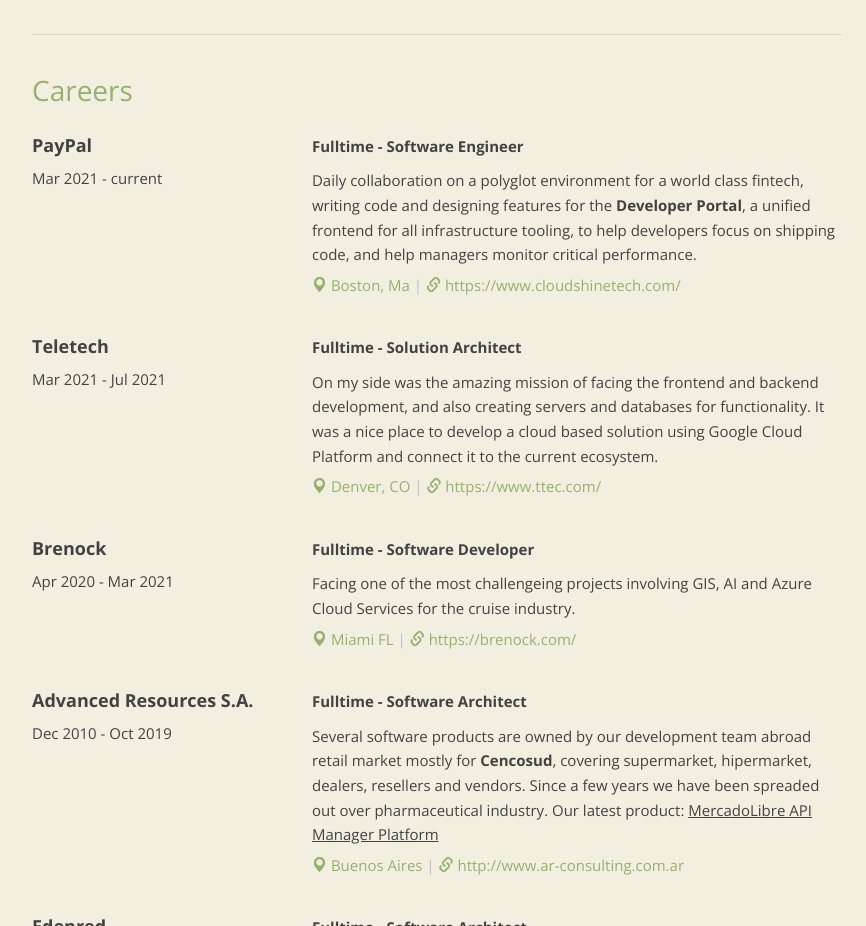
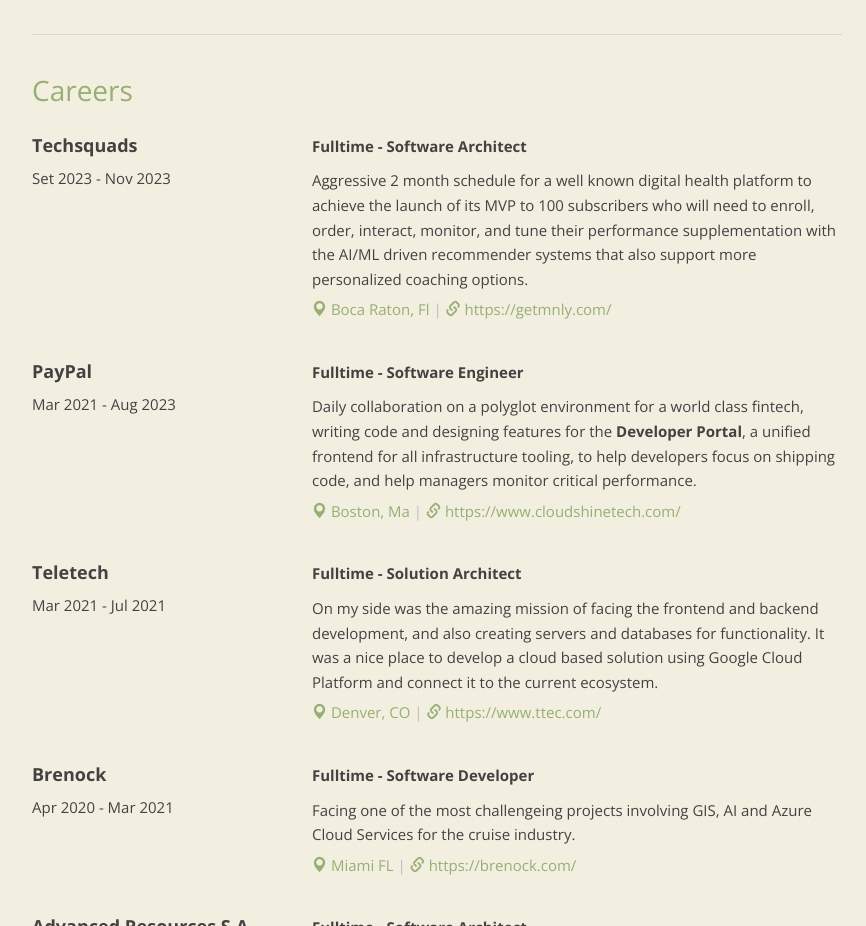
Before and after one commit to jreisz/www.reisz.com, a website: page index.html in a window 1280 px wide. Shown: the part 2900-3826 px from the top of the page, without its empty margins (203-1069 px from the left). Drawn offline with nearby package versions, Linux system fonts and the light colour scheme.

Commit message:
including mnly

```diff
--- a/index.html
+++ b/index.html
@@ -226,10 +226,37 @@
 <div class="experiences">
 	<div class="experience row">
 		<div class="col-md-4">
+			<h4>Techsquads</h4>
+			<p class="experience-period">
+				Set 2023				-
+				Nov	2023</p>
+		</div>
+		<div class="col-md-8">
+			<p>
+				<strong>Fulltime - Software Architect</strong>
+				<span class="hidden-phone">
+					Aggressive 2 month schedule for a well known digital health platform to achieve the launch of its MVP to 100 subscribers who will need to enroll, order,
+interact, monitor, and tune their performance supplementation with the AI/ML driven recommender systems that also support
+more personalized coaching options.
+				<span class="experience-details">
+					<span class="location">
+						<span class="glyphicon glyphicon-map-marker"></span>
+						Boca Raton, Fl					</span>
+					<span class="seperator">|</span>
+					<span class="link">
+						<span class="glyphicon glyphicon-link"></span>
+						<a href="https://getmnly.com/" target="_blank">https://getmnly.com/</a>
+					</span>
+				</span>
+			</p>
+		</div>
+	</div>
+	<div class="experience row">
+		<div class="col-md-4">
 			<h4>PayPal</h4>
 			<p class="experience-period">
 				Mar 2021				-
-				current			</p>
+				Aug 2023			</p>
 		</div>
 		<div class="col-md-8">
 			<p>
```
